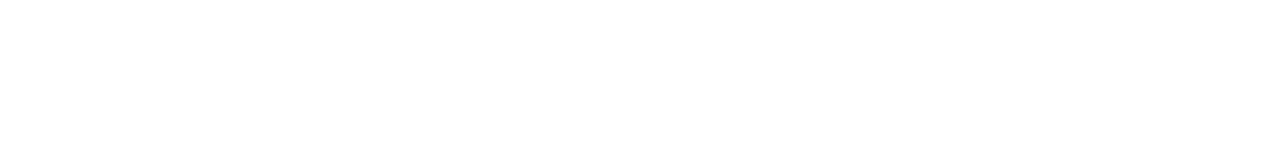
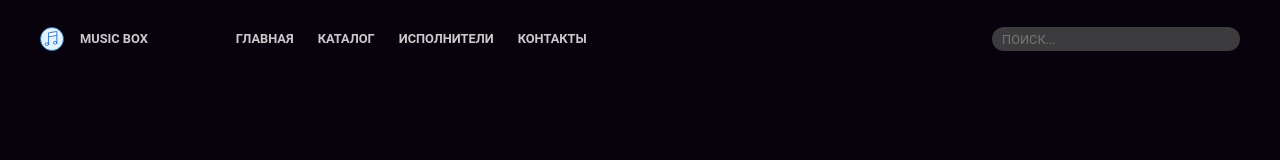
Before and after one commit to dimidroll450/layout-designer-project-lvl2, a website: page src/index.html in a window 1280 px wide. Drawn offline with Linux system fonts and the light colour scheme.

Commit message:
make header

```diff
--- a/src/index.html
+++ b/src/index.html
@@ -5,8 +5,54 @@
   <meta http-equiv="X-UA-Compatible" content="IE=edge">
   <meta name="viewport" content="width=device-width, initial-scale=1.0">
   <title>Music Box</title>
+
+  <link rel="stylesheet" href="./css/app.css">
+  <link rel="stylesheet" href="./css/normalize.css">
 </head>
 <body>
+  <header class="header">
+    <div class="outer-wrap">
+      <div class="main-nav flex">
+        <a href="#" class="logo flex">
+          <img src="./images/logo.svg" alt="Logo" class="logo-img">
+          <span class="logo-text uppercase">Music box</span>
+        </a>
+        <nav class="nav">
+          <ul class="nav-wrapper flex uppercase">
+            <li class="item">
+              <a href="#">Главная</a>
+            </li>
+            <li class="item">
+              <a href="#">Каталог</a>
+            </li>
+            <li class="item">
+              <a href="#">Исполнители</a>
+          </li>
+            <li class="item">
+              <a href="#">Контакты</a>
+            </li>
+          </ul>
+        </nav>
+        <form action="" class="search">
+          <input type="search" placeholder="Поиск..." name="" id="search-input" class="search-input uppercase">
+        </form>
+      </div>
+    </div>
+  </header>
+  <main>
+    <section class="page-description" id="page-description">
+      <div class="outer-wrap">
 
+      </div>
+    </section>
+    <section></section>
+    <section></section>
+    <section></section>
+</main>
+  <footer>
+    <div class="outer-wrapper">
+      <div></div>
+    </div>
+  </footer>
 </body>
 </html>
--- /dev/null
+++ b/src/scss/app.scss
@@ -0,0 +1,2 @@
+@import './general.scss';
+@import './modules/header.scss';
--- /dev/null
+++ b/src/scss/general.scss
@@ -0,0 +1,64 @@
+@import './variables.scss';
+
+body {
+  @include roboto;
+
+  background-color: $color-black;
+  font-size: $fs-1;
+  line-height: 1.5;
+  color: $color-dark-gray;
+}
+
+.outer-wrap {
+  max-width: $base * 300;
+  padding: 27px 20px;
+  margin: 0 auto;
+}
+
+h1 {
+  font-weight: $fw-700;
+  font-size: $fs-7;
+  line-height: $lh-90;
+  text-transform: uppercase;
+
+  @media (max-width: $breakpoint-xs-max) {
+    font-weight: $fw-700;
+    font-size: $fs-3;
+    line-height: $lh-45;
+  }
+}
+
+h2 {
+  font-weight: $fw-700;
+  font-size: $fs-4;
+  line-height: $lh-57;
+
+  @media (max-width: $breakpoint-xs-max) {
+    font-weight: $fw-700;
+    font-size: $fs-1;
+    line-height: $lh-27;
+  }
+}
+
+a,
+ul {
+  padding: 0;
+  margin: 0;
+}
+
+a {
+  color: $color-dark-gray;
+  text-decoration: none;
+}
+
+ul {
+  list-style: none;
+}
+
+.uppercase {
+  text-transform: uppercase;
+}
+
+.flex {
+  display: flex;
+}
--- /dev/null
+++ b/src/scss/modules/header.scss
@@ -0,0 +1,64 @@
+@import './../variables.scss';
+
+.main-nav {
+  position: relative;
+
+  align-items: center;
+  justify-content: start;
+
+  font-weight: $fw-700;
+  font-size: $fs-small;
+
+  .logo {
+    align-items: center;
+
+    &-img {
+      width: $base * 6;
+      height: $base * 6;
+    }
+
+    &-text {
+      display: block;
+      margin-left: $base * 4;
+    }
+  }
+
+  .nav {
+    margin-left: $base * 22;
+
+    .nav-wrapper {
+      align-items: center;
+      justify-content: start;
+
+      .item {
+        a {
+          &:hover {
+            color: $color-gray;
+          }
+        }
+      }
+
+      .item + .item {
+        margin-left: $base * 6;
+      }
+    }
+  }
+
+  .search {
+    position: absolute;
+
+    right: 0;
+
+    &-input {
+      width: $base * 62;
+      height: $base * 6;
+      padding: 5px 10px;
+
+      background-color: $color-dark;
+
+      border: none;
+      border-radius: 50px;
+      outline: none;
+    }
+  }
+}
--- /dev/null
+++ b/src/scss/variables.scss
@@ -0,0 +1,46 @@
+@import './../fonts/Roboto-Regular.ttf';
+@import './../fonts/Roboto-Medium.ttf';
+@import './../fonts/Roboto-Bold.ttf';
+
+@mixin roboto {
+  font-family: 'Roboto', sans-serif;
+}
+
+$base: 4px;
+
+$breakpoint-sm-min: 576px;
+$breakpoint-xs-max: $breakpoint-sm-min - 1;
+
+// === Colors ===
+$color-black: #08020D;
+$color-gray:  #E0E0E0;
+$color-dark-gray: #CACACA;
+$color-dark: #3C3B3D;
+$color-green: #34C176;
+$color-orange: #F89202;
+$color-purple: #5328A1;
+$color-red: #95390C;
+// === /Colors ===
+
+// === Font=size ===
+$fs-7: $base * 15;
+$fs-6: $base * 14;
+$fs-5: $base * 12;
+$fs-4: 38px;
+$fs-3: 30px;
+$fs-2: $base * 6;
+$fs-1: $base * 4.5;
+$fs-small: 12.8px;
+// === /Font-size ===
+
+// === Font-weight ===
+$fw-400: 400;
+$fw-700: 700;
+// === /Font-weight ===
+
+// === Line-height ===
+$lh-90: 90px;
+$lh-57: 57px;
+$lh-45: 45px;
+$lh-27: 27px;
+// === /Line-height ===
```
Also changed, not shown: src/css/app.css (added), src/css/normalize.css (added).
